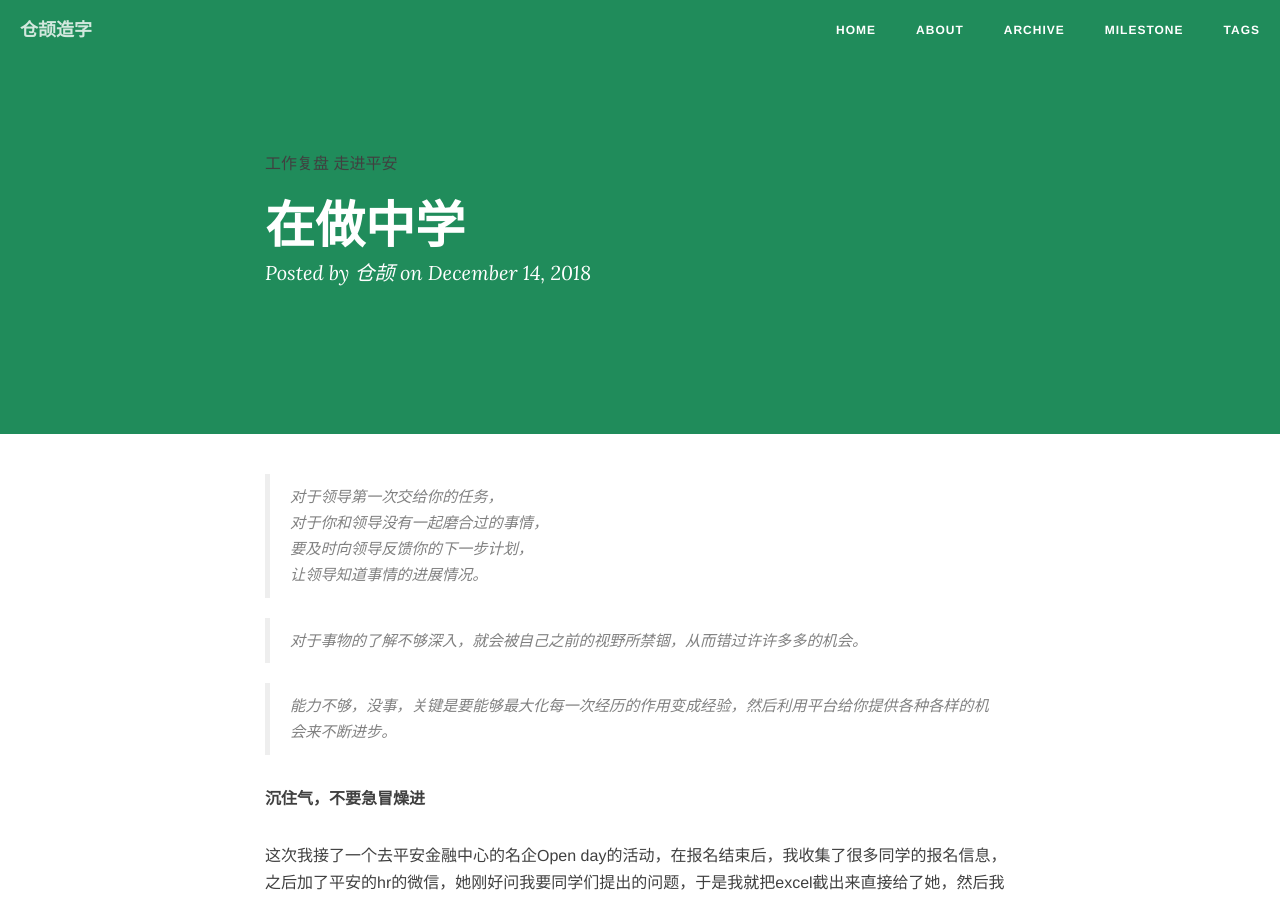
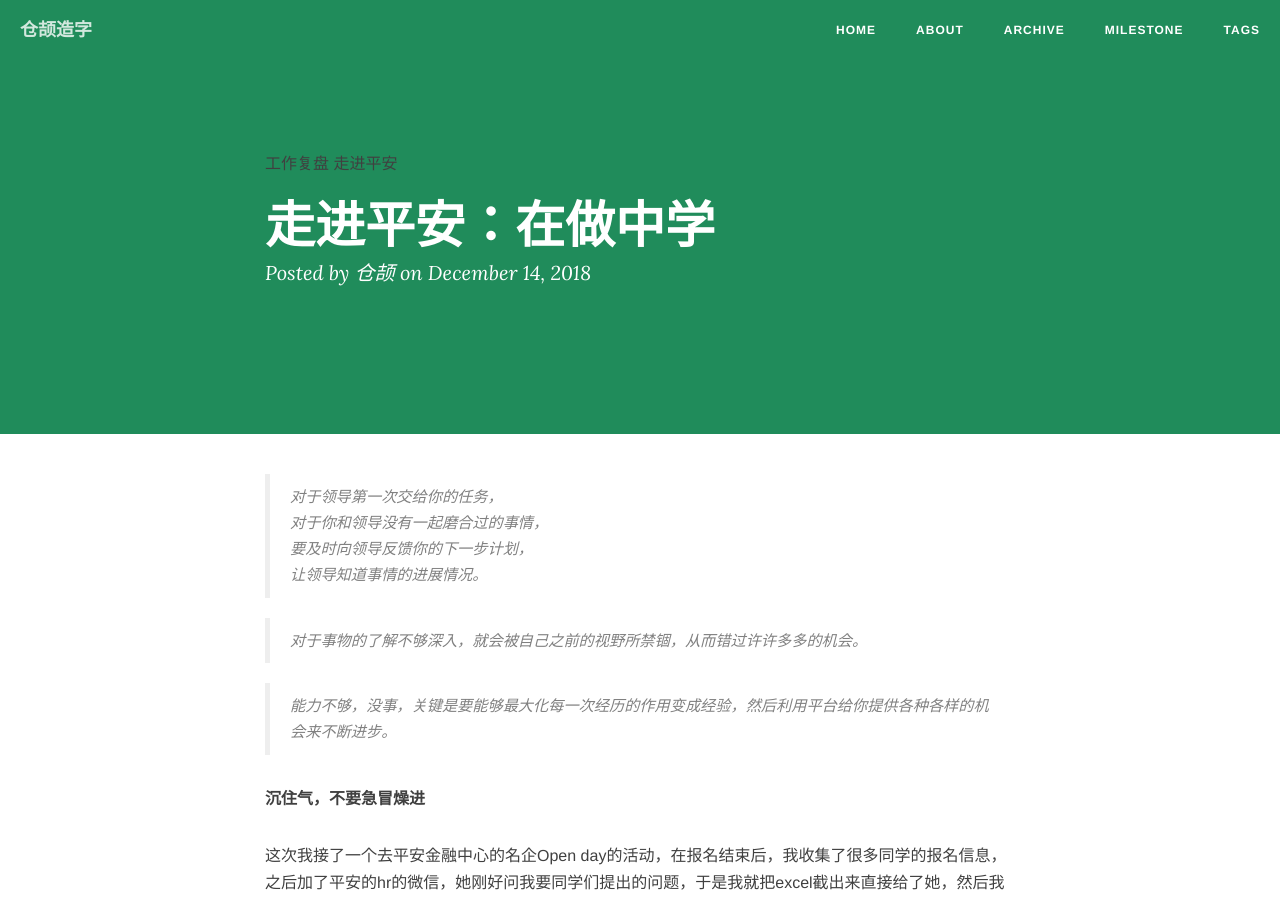
Before and after one commit to creatletter/Dalio, a Jekyll site: the page built from _posts/2018-12-14-在做中学——一切结束后.md, in a window 1280 px wide and 900 px high. Built offline with Jekyll 4.4.1, drawn with Linux system fonts in a browser that asks for light colours; nearby versions of some CDN libraries; comment, search, counter and statistics services are not loaded.

Commit message:
Update 2018-12-14-在做中学——一切结束后.md

```diff
--- a/_posts/2018-12-14-在做中学——一切结束后.md
+++ b/_posts/2018-12-14-在做中学——一切结束后.md
@@ -1,6 +1,6 @@
 ---
 layout: post
-title: 在做中学
+title: 走进平安：在做中学
 date: 2018-12-14
 categories: 工作复盘
 tags: [工作复盘,走进平安]
```
